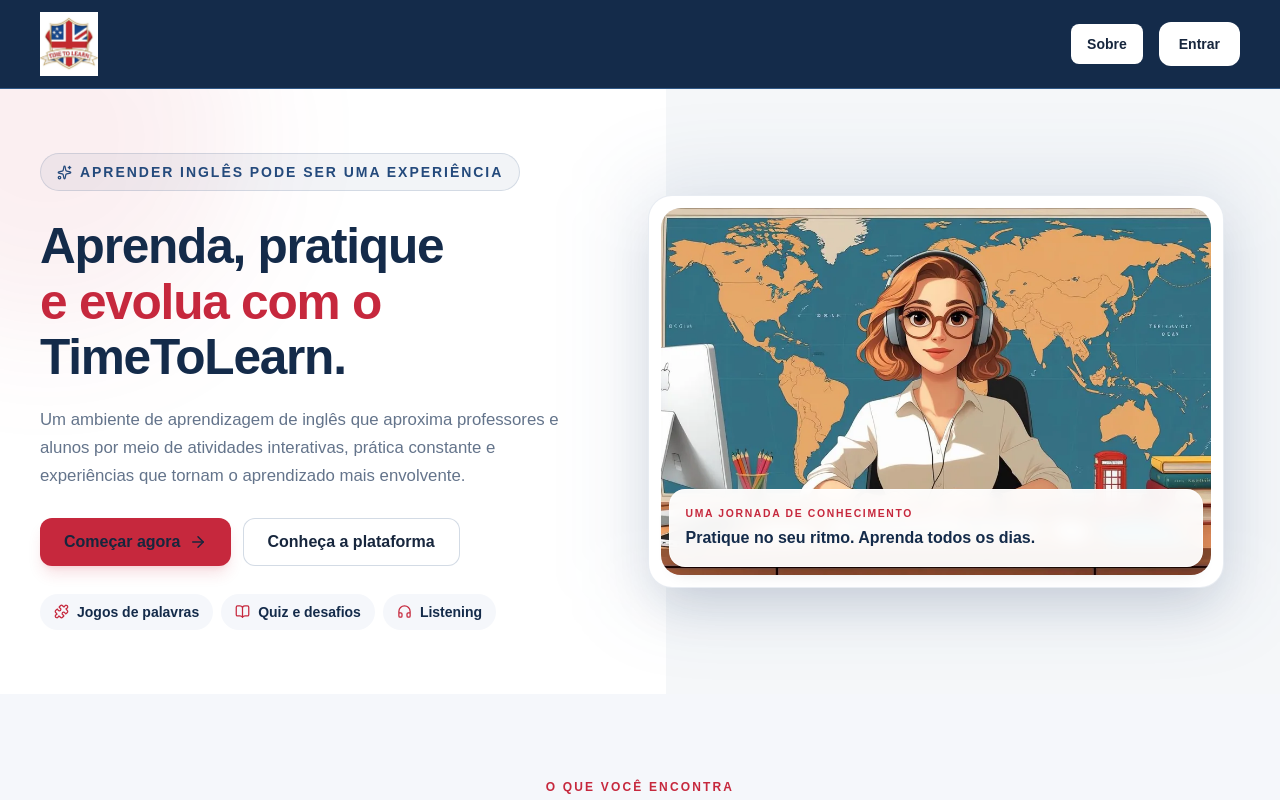
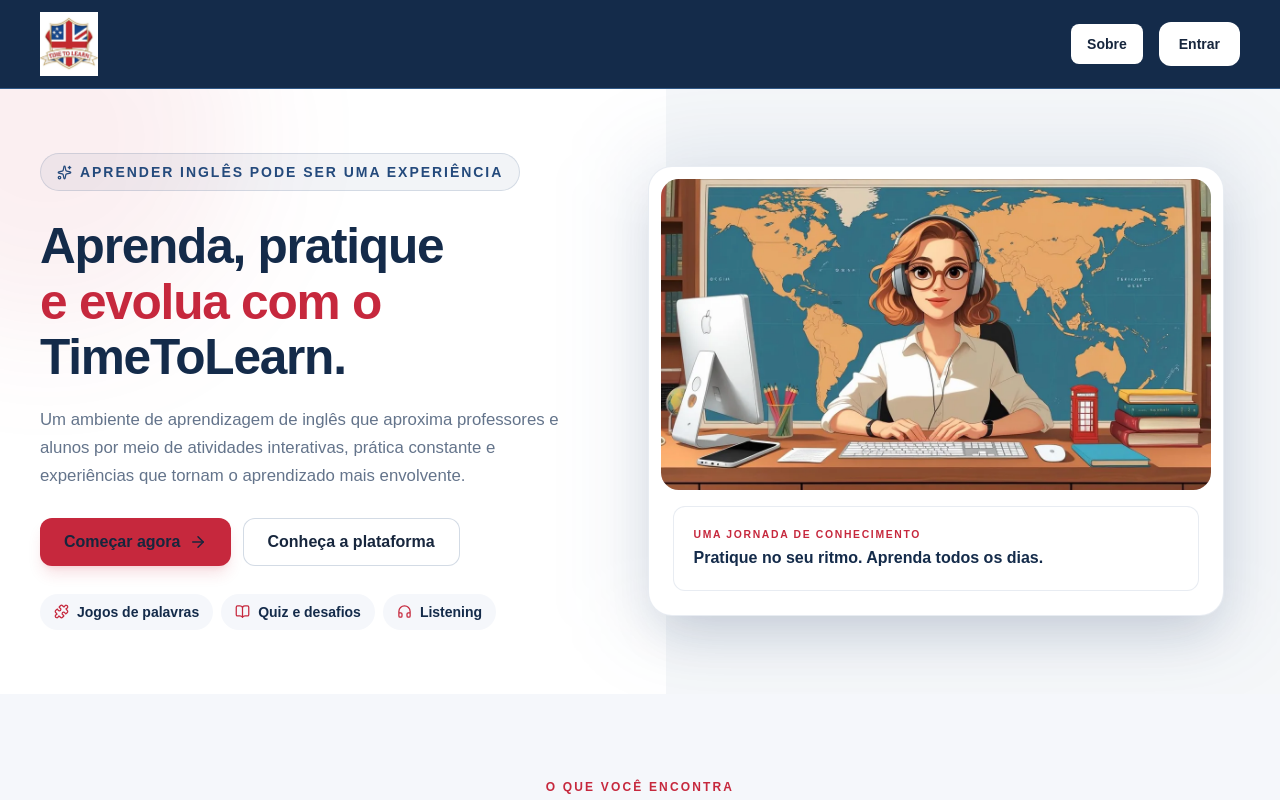
Before and after one commit to rrsantos1/newtimetolearn-web, a Next.js app: page / in a window 1280 px wide. Shown: the top 800 px of the page. Built offline with nearby package versions, Linux system fonts and the light colour scheme; no server answers.

Commit message:
fix(web): preserve hero image proportions and move caption below image

```diff
--- a/src/pages/index.tsx
+++ b/src/pages/index.tsx
@@ -108,7 +108,7 @@ export default function Home() {
               aria-hidden="true"
               className="absolute -inset-4 rounded-[2rem] bg-[#244a7c]/10 blur-2xl"
             />
-            <div className="relative overflow-hidden w-full rounded-[1.5rem] border border-[#244a7c]/10 bg-white p-2 shadow-2xl shadow-[#142b4a]/15 sm:p-3">
+            <div className="relative w-full overflow-hidden rounded-[1.5rem] border border-[#244a7c]/10 bg-white p-2 shadow-2xl shadow-[#142b4a]/15 sm:p-3">
               <Image
                 src="/images/home-hero.webp"
                 alt="Imagem de apresentação do TimeToLearn"
@@ -116,9 +116,9 @@ export default function Home() {
                 height={900}
                 priority
                 sizes="(max-width: 1024px) 100vw, 56vw"
-                className="aspect-[1.5/1] h-auto w-full rounded-[1.25rem] object-cover"
+                className="block h-auto w-full rounded-[1.1rem] object-contain"
               />
-              <div className="absolute bottom-4 left-4 right-4 rounded-2xl border border-white/70 bg-white/95 p-4 shadow-lg backdrop-blur sm:bottom-5 sm:left-5 sm:right-5 sm:p-4">
+              <div className="mx-2 mb-2 mt-3 rounded-xl border border-[#244a7c]/10 bg-white p-4 sm:mx-3 sm:mb-3 sm:mt-4 sm:p-5">
                 <p className="text-[0.65rem] font-bold uppercase tracking-[0.16em] text-accent">
                   Uma jornada de conhecimento
                 </p>
```
